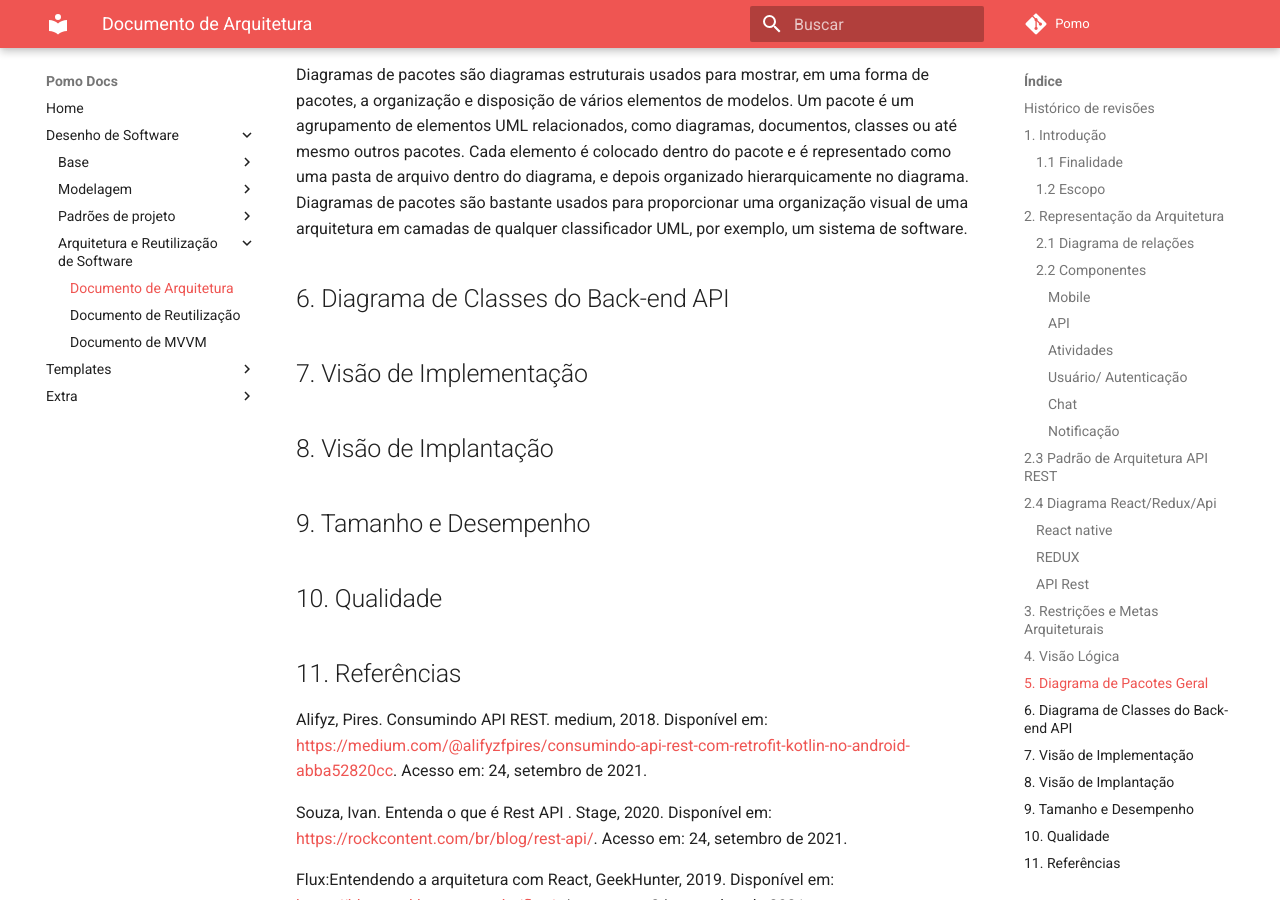
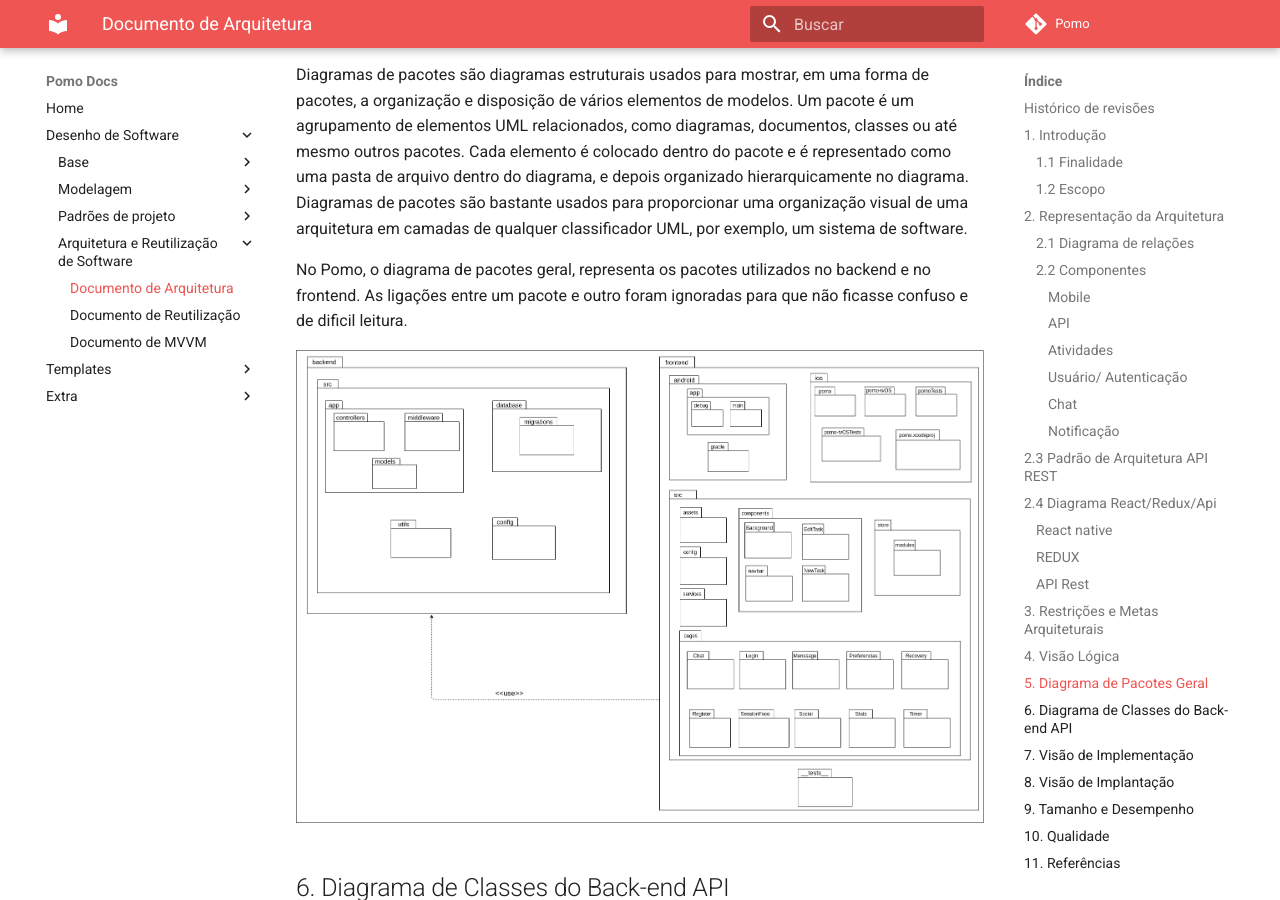
Before and after one commit to UnBArqDsw/2020.1_G6_Pomo, an MkDocs documentation site: the page built from docs/arquitetura-e-reutilizacao/arquitetura.md, in a window 1280 px wide and 900 px high, scrolled down 4517 px. Built offline with MkDocs 1.6.1 and Material for MkDocs 9.7.7, drawn with Linux system fonts in a browser that asks for light colours; comment, search, counter and statistics services are not loaded.

Commit message:
#49 Adicionando diagrama de pacotes a documentação
Co-authored-by: Arthur Alves <arthurarp97@gmail.com>

```diff
--- a/docs/arquitetura-e-reutilizacao/arquitetura.md
+++ b/docs/arquitetura-e-reutilizacao/arquitetura.md
@@ -93,6 +93,10 @@ A visão lógica, é a visão que contém as classes de design mais importantes
 
 Diagramas de pacotes são diagramas estruturais usados para mostrar, em uma forma de pacotes, a organização e disposição de vários elementos de modelos. Um pacote é um agrupamento de elementos UML relacionados, como diagramas, documentos, classes ou até mesmo outros pacotes. Cada elemento é colocado dentro do pacote e é representado como uma pasta de arquivo dentro do diagrama, e depois organizado hierarquicamente no diagrama. Diagramas de pacotes são bastante usados para proporcionar uma organização visual de uma arquitetura em camadas de qualquer classificador UML, por exemplo, um sistema de software.
 
+No Pomo, o diagrama de pacotes geral, representa os pacotes utilizados no backend e no frontend. As ligações entre um pacote e outro foram ignoradas para que não ficasse confuso e de dificil leitura.
+
+![diagrama_pacotes](../img/arquitetura/DiagramaDePacotes-Geral.png)
+
 ## 6. Diagrama de Classes do Back-end API
 
 ## 7. Visão de Implementação
```
